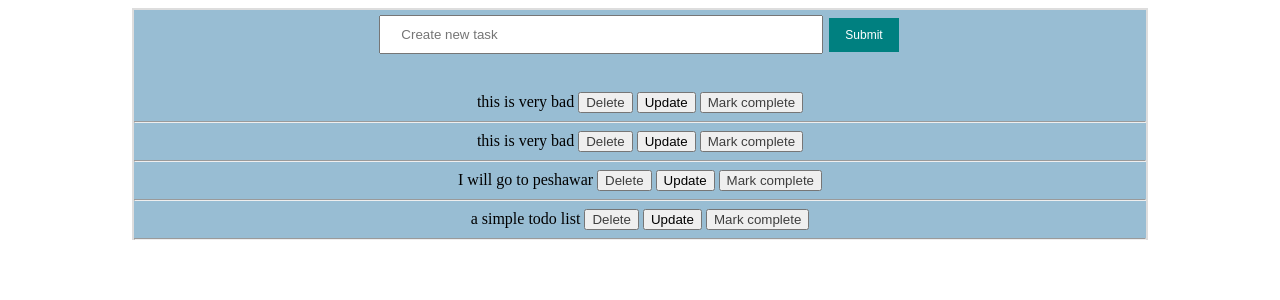
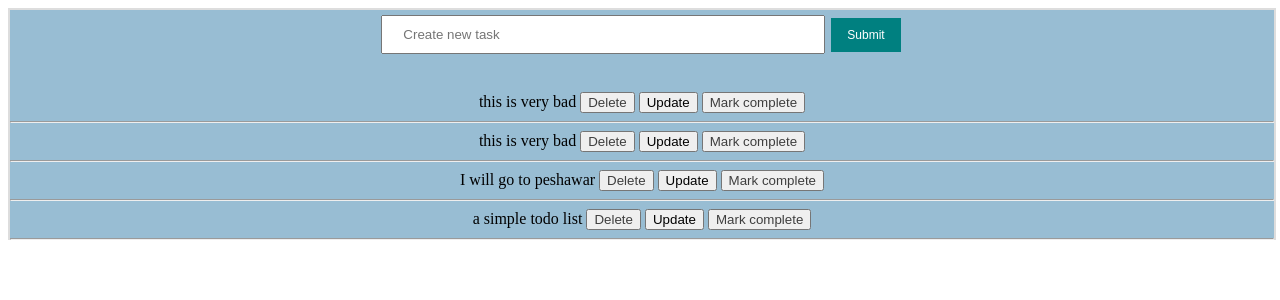
Before and after one commit to JesusESD/Kubernetes-PHP, a PHP site: page /index.php in a window 1280 px wide. Shown: the top 300 px of the page. Run offline with PHP 8.4, Linux system fonts and the light colour scheme; data comes from the database, SQL or seed files in the repository.

Commit message:
Cambio altura

```diff
--- a/index.php
+++ b/index.php
@@ -111,7 +111,8 @@
 			margin-top: 5px;
 		}
 		.wrapper{
-			width:80%;
+                        height:100%;
+			width:100%;
 			margin: 0 auto;
 			border-left: 2px solid #ddd;
 			border-right: 2px solid #ddd;
```
